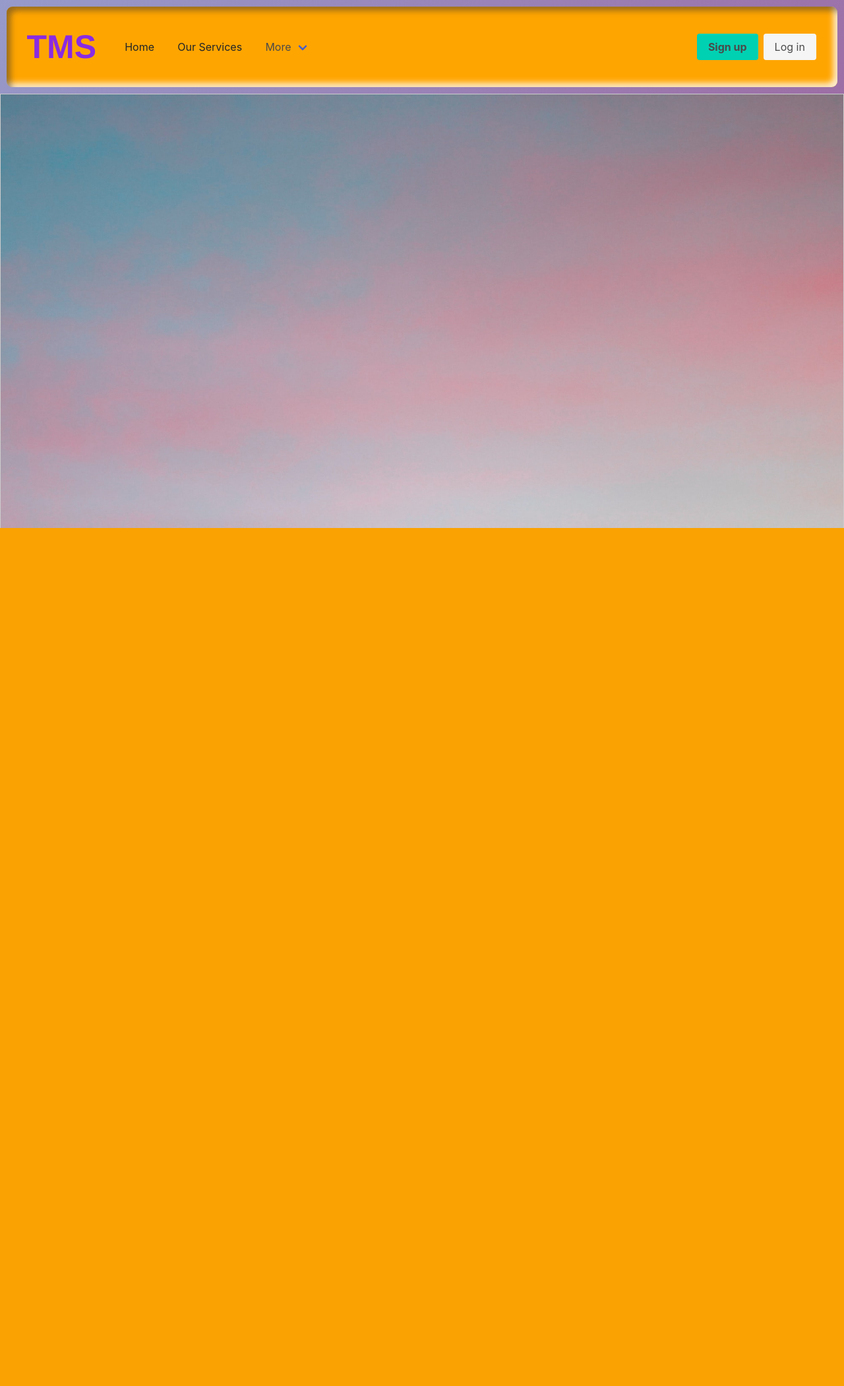
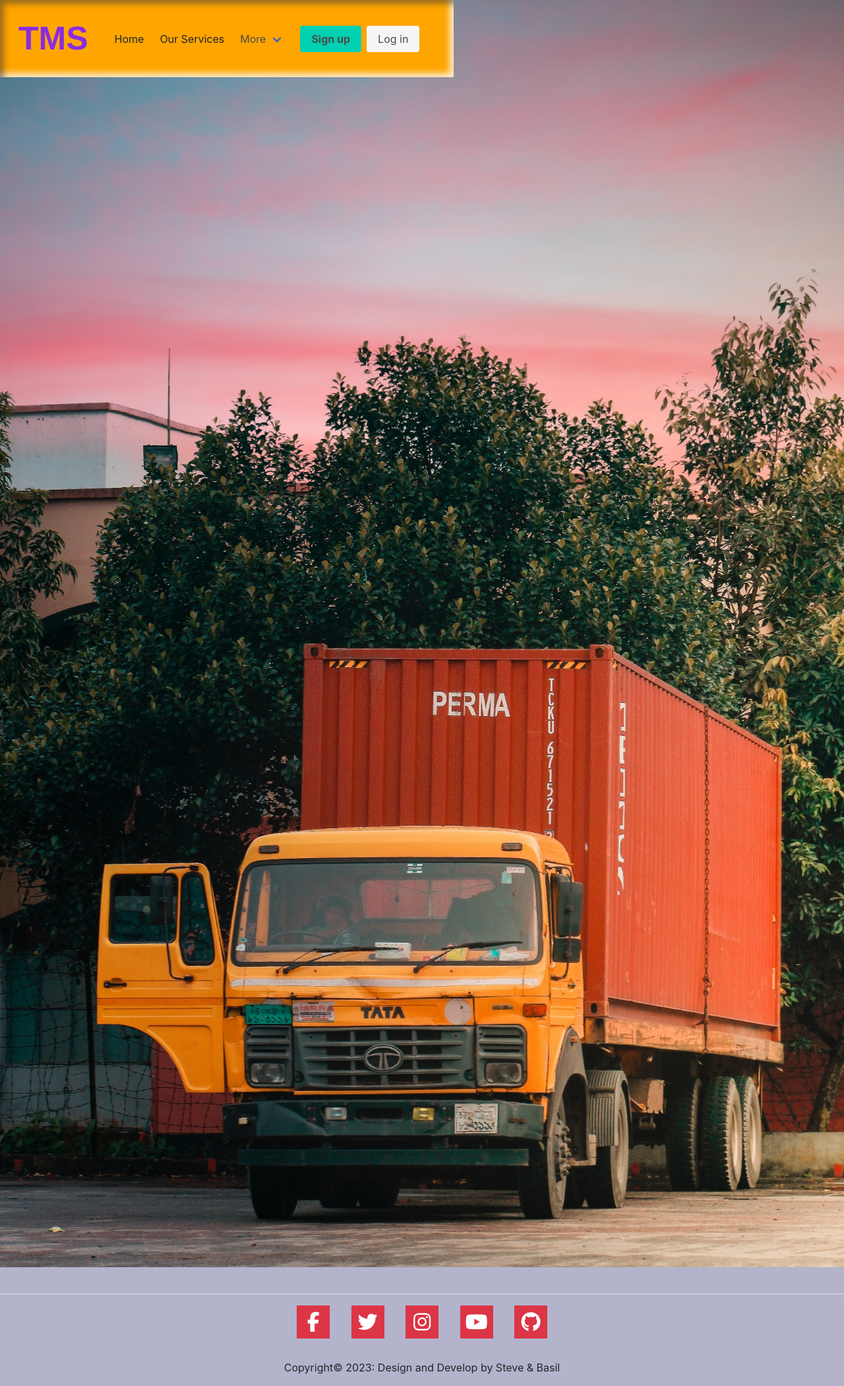
Before and after one commit to kamworor/Transport-Booking-System, a Django app: page / in a window 1280 px wide. Shown: the whole page at 66% size. Before the commit the page ends 800 px from the top, so only its background shows below. Run offline with Django 4.2, Linux system fonts and the light colour scheme; some libraries are stand-ins or nearby versions.

Commit message:
Your commit message

```diff
--- a/static/style/main.css
+++ b/static/style/main.css
@@ -1,14 +1,10 @@
 body {
-   height: 100vh;
+   height: 80%;
    margin: auto;
    font-family: -apple-system, BlinkMacSystemFont, sans-serif;
-   overflow: auto;
-   background: linear-gradient(315deg, rgba(101, 0, 94, 0.623) 3%, rgba(60, 133, 206, 0.562) 38%, rgba(48, 238, 225, 0.726) 68%, rgba(255, 240, 240, 0.966) 98%);
-   animation: gradient 15s ease infinite;
-   background-size: 400% 400%;
+   background-size: 20% 20%;
    background-attachment: fixed;
 }
-
 @keyframes gradient {
    0% {
        background-position: 0% 0%;
@@ -77,8 +73,8 @@
 }
 
 #navigation {
-   margin: 10px;
-   border-radius: 9px;
+   position :fixed;
+   margin: 0px;
    background-color: rgba(255, 165, 0, 1);
    box-shadow: inset 6px 6px 10px 0 rgba(49, 48, 48, 0.5), inset -6px -6px 10px 0 rgba(255, 255, 255, 0.829);
 }
@@ -99,7 +95,7 @@
 }
 
 .navbar-item {
-   margin: 2%;
+   margin: 0%;
 }
 
 .navbar-link {
@@ -112,15 +108,25 @@
    box-shadow: 1px 1px 5px rgba(0, 0, 0, 0);
 }
 
-#sign-up:hover {
-   box-shadow: inset -6px -6px 10px 0 rgba(49, 48, 48, 0.5), inset 6px 6px 10px 0 rgba(255, 255, 255, 0.829);
-}
 
-#sign:hover {
-   color: rgba(17, 102, 230, 0);
-   border: 1px 1px 5px rgba(0, 0, 0, 0);
-   box-shadow: 1px 1px 5px rgba(0, 0, 0, 0);
-}
+.navbar-end {
+   display: flex;
+   align-items: center;
+ }
+
+ #sign {
+   margin-right: 1rem;
+ }
+
+ .buttons {
+   display: flex;
+ }
+
+ #sign-up {
+   margin-right: 0.5rem;
+ }
+
+
 
 #h1 {
    text-align: center;
@@ -197,34 +203,15 @@
 
 
  .image-container {
+   top: 0;
+   left: 0;
    width: 100%;
-   height: 400% ;
-   border: 1px solid #ccc;
-   position: relative;
-   overflow: hidden;
+   height: 60%;
+
  }
 
  .image-container img {
-   width: 100%;
-   height: 100%;
-   object-fit: cover;
+   max-width: 100%;
+   max-height: 100%;
+
  }
-
- .arrow {
-   position: absolute;
-   top: 50%;
-   transform: translateY(-50%);
-   font-size: 24px;
-   color: #fff;
-   background-color: rgba(0, 0, 0, 0.5);
-   padding: 8px;
-   cursor: pointer;
- }
-
- .arrow.left {
-   left: 0;
- }
-
- .arrow.right {
-   right: 0;
- }
--- a/templates/home.html
+++ b/templates/home.html
@@ -5,8 +5,6 @@
 
 <div class="image-container">
     <img src="{% static 'images/tip.jpg' %}" alt="Example Image">
-    <div class="arrow left" onclick="switchImage(-1)">&#8592;</div>
-    <div class="arrow right" onclick="switchImage(1)">&#8594;</div>
+
   </div>
-
 {% endblock content %}
--- a/templates/main.html
+++ b/templates/main.html
@@ -13,11 +13,7 @@
     {% include 'navbar.html' %}
     {% block content %}
 
-    <div class="image-container">
-        <img src="{% static 'images/tip.jpg' %}" alt="Example Image">
-        <div class="arrow left" onclick="switchImage(-1)">&#8592;</div>
-        <div class="arrow right" onclick="switchImage(1)">&#8594;</div>
-    </div>
+
 
     {% endblock %}
     {% include 'footer.html' %}
--- a/templates/navbar.html
+++ b/templates/navbar.html
@@ -1,14 +1,12 @@
 <meta name="viewport" content="width=device-width, initial-scale=1.0">
 
 <head>
-
-
 
     <link rel="stylesheet" href="https://cdn.jsdelivr.net/npm/bulma@0.9.4/css/bulma.min.css">
     <nav class="navbar" role="navigation" id="navigation" aria-label="main navigation">
 
         <div class="navbar-brand">
-            <a class="navbar-item" id="logo" href="https://bulma.io">
+            <a class="navbar-item" id="logo" href="">
                 <p>TMS</p>
             </a>
             <a role="button" class="navbar-burger" aria-label="menu" aria-expanded="false"
```
